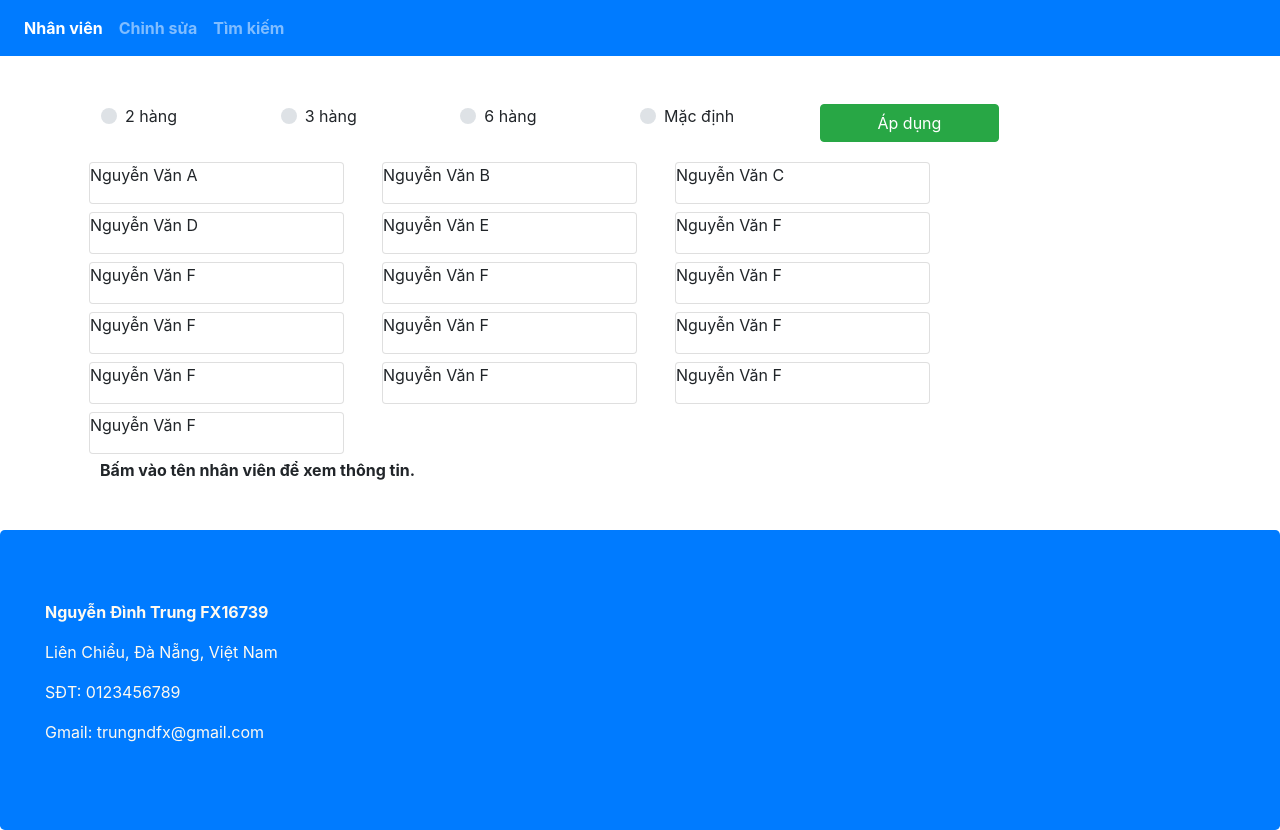
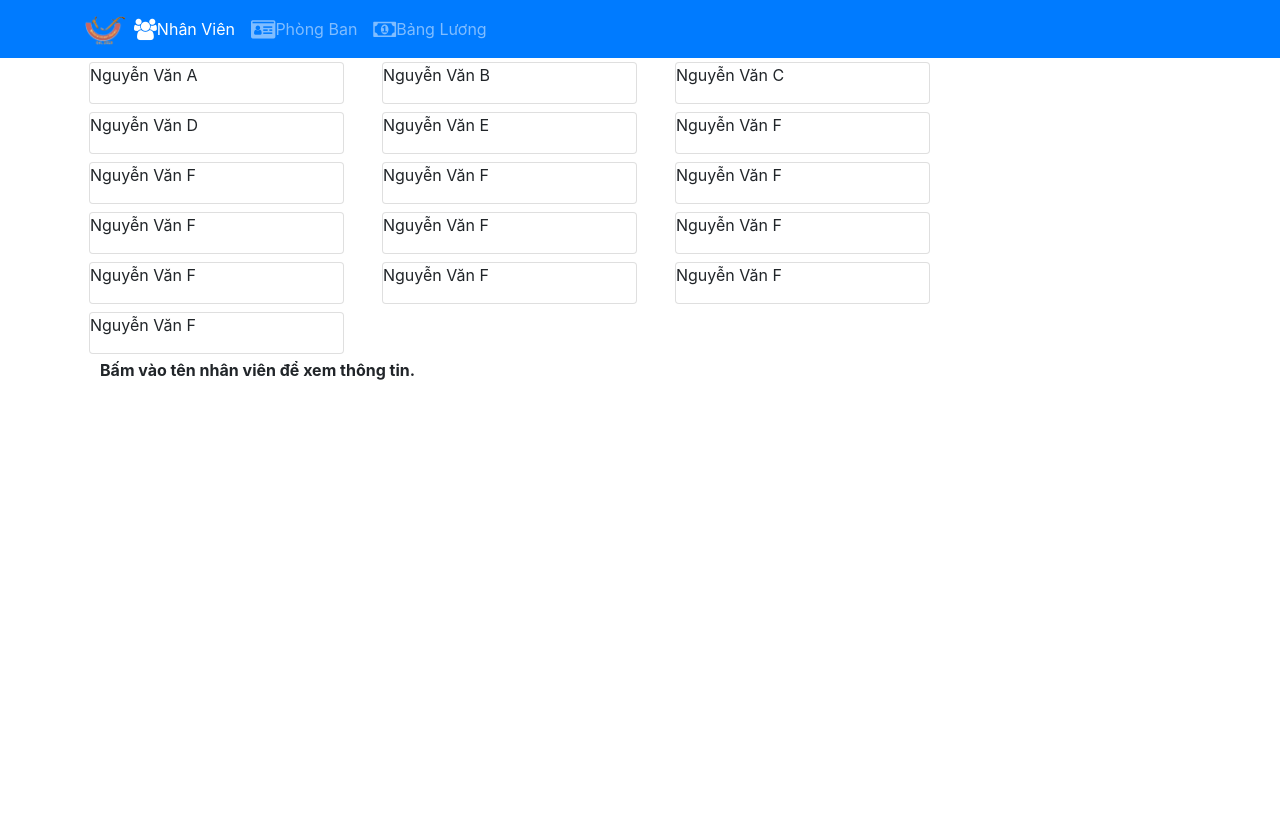
Before and after one commit to dtrungqt/RJS101x_ASM, a React (Create React App) app: page /home in a window 1280 px wide. After the commit the page ends 800 px from the top, so only its background shows below. Built offline with nearby package versions, Linux system fonts and the light colour scheme.

Commit message:
2nd add Header Component

```diff
--- a/src/App.css
+++ b/src/App.css
@@ -28,9 +28,9 @@ address {
   color: #0f0f0f;
 }
 
-.navbar-dark {
+/* .navbar-dark {
   background-color: #512da8;
-}
+} */
 .page-enter {
   opacity: 0.01;
   transform: translateX(-100%);
--- a/src/App.js
+++ b/src/App.js
@@ -1,7 +1,9 @@
 import React, { Component } from "react";
 import "./App.css";
+import Header from "./components/HeaderComponent";
 import StaffList from "./components/StaffListComponent";
 import { STAFFS } from "./shared/staffs";
+import { BrowserRouter } from "react-router-dom";
 
 class App extends Component {
   constructor(props) {
@@ -15,113 +17,20 @@ class App extends Component {
 
   render() {
     return (
-      <div>
-        {/* Navbar  */}
-        <nav className="navbar navbar-expand-sm bg-primary navbar-dark mb-5">
-          <ul className="navbar-nav">
-            <li className="nav-item active">
-              <a className="nav-link font-weight-bold" href="/">
-                Nhân viên
-              </a>
-            </li>
-            <li className="nav-item">
-              <a className="nav-link font-weight-bold" href="/">
-                Chỉnh sửa
-              </a>
-            </li>
-            <li className="nav-item">
-              <a className="nav-link font-weight-bold" href="/">
-                Tìm kiếm
-              </a>
-            </li>
-          </ul>
-        </nav>
+      <BrowserRouter>
+        <div>
+          {/* Navbar  */}
+          <Header />
 
-        {/* Chọn chế độ hiển thị  */}
-        <div className="container">
-          <div className="form-group row m-3">
-            <div className="custom-control custom-radio col-sm-2">
-              <input
-                type="radio"
-                className="custom-control-input"
-                id="two-col"
-                name="view-option"
-              />
-              <label className="custom-control-label" htmlFor="two-col">
-                2 hàng
-              </label>
-            </div>
-            <div className="custom-control custom-radio col-sm-2">
-              <input
-                type="radio"
-                className="custom-control-input"
-                id="three-col"
-                name="view-option"
-              />
-              <label className="custom-control-label" htmlFor="three-col">
-                3 hàng
-              </label>
-            </div>
-            <div className="custom-control custom-radio col-sm-2">
-              <input
-                type="radio"
-                className="custom-control-input"
-                id="six-col"
-                name="view-option"
-              />
-              <label className="custom-control-label" htmlFor="six-col">
-                6 hàng
-              </label>
-            </div>
-            <div className="custom-control custom-radio col-sm-2">
-              <input
-                type="radio"
-                className="custom-control-input"
-                id="default-col"
-                name="view-option"
-              />
-              <label className="custom-control-label" htmlFor="default-col">
-                Mặc định
-              </label>
-            </div>
-            <button
-              type="button"
-              className="btn btn-success col-sm-2"
-              id="submit-btn"
-              onClick={() => {
-                if (document.getElementById("two-col").checked) {
-                  this.setState({ viewMode: "two" });
-                } else if (document.getElementById("three-col").checked) {
-                  this.setState({ viewMode: "three" });
-                } else if (document.getElementById("six-col").checked) {
-                  this.setState({ viewMode: "six" });
-                } else if (document.getElementById("default-col").checked) {
-                  this.setState({ viewMode: "default" });
-                }
-              }}
-            >
-              Áp dụng
-            </button>
-          </div>
+          {/* Hiển thị danh sách nhân viên  */}
+          <StaffList
+            staffs={this.state.staffs}
+            viewMode={this.state.viewMode}
+          />
+
+          {/* FOOTER  */}
         </div>
-
-        {/* Hiển thị danh sách nhân viên  */}
-        <StaffList staffs={this.state.staffs} viewMode={this.state.viewMode} />
-
-        {/* FOOTER  */}
-        <footer>
-          <div className="jumbotron bg-primary mt-5">
-            <div className="col-12">
-              <p>
-                <strong>Nguyễn Đình Trung FX16739</strong>
-              </p>
-              <p>Liên Chiểu, Đà Nẵng, Việt Nam</p>
-              <p>SĐT: 0123456789</p>
-              <p>Gmail: trungndfx@gmail.com</p>
-            </div>
-          </div>
-        </footer>
-      </div>
+      </BrowserRouter>
     );
   }
 }
--- /dev/null
+++ b/src/components/HeaderComponent.js
@@ -0,0 +1,84 @@
+import React, { Component } from "react";
+import {
+  Navbar,
+  NavbarBrand,
+  Nav,
+  NavbarToggler,
+  Collapse,
+  NavItem,
+  Jumbotron,
+} from "reactstrap";
+import { NavLink } from "react-router-dom";
+
+class Header extends Component {
+  constructor(props) {
+    super(props);
+    this.state = {
+      isNavOpen: false,
+    };
+
+    //Khai báo hàm toggleNav thành 1 state tên toggleNav bằng cách sử dụng bind
+    this.toggleNav = this.toggleNav.bind(this);
+  }
+
+  toggleNav() {
+    this.setState({ isNavOpen: !this.state.isNavOpen });
+  }
+
+  render() {
+    return (
+      <React.Fragment>
+        <Navbar className="bg-primary navbar-dark" expand="md">
+          {/* Thuộc tính expand chỉ định Navbar sẽ được hiển thị ở dạng đầy đủ chỉ
+          cho kích thước màn hình được cấu hình - ở đây là md - màn hình trung
+          bình trở lên */}
+          <div className="container">
+            {/* Tạo một button để bật/tắt Collapse  */}
+            {/* nút này sẽ chỉ được hiển thị trên kích thước màn hình cực nhỏ đến
+            nhỏ, đối với kích thước màn hình trung bình trở lên, nút này sẽ được
+            ẩn */}
+            {/* Lưu ý: trong onClick, thay vì dùng hàm mũi tên để gọi toggleNav method, ta có thể chuyển hàm toggleNav thành 1state bằng cách sử dụng bind, rồi gọi nó như 1 state. Điều này chỉ hoạt động với hàm ko truyền vào tham số */}
+            <NavbarToggler onClick={this.toggleNav} />
+
+            <NavbarBrand className="mr-auto" href="/">
+              <img
+                src="assets/images/logo.png"
+                height="30"
+                width="41"
+                alt="Restaurant"
+              />
+            </NavbarBrand>
+            {/* Phần được thu gọn khi màn hình từ nhỏ trở xuống  */}
+            <Collapse isOpen={this.state.isNavOpen} navbar>
+              {/* Nếu state.isOpen là false thì mọi thứ trong Collapse sẽ bị ẩn, nếu true thì hiển thị. Ta chuyển đội trạng thái này bằng cách click vào Toggle Button  */}
+              <Nav navbar>
+                <NavItem>
+                  <NavLink className="nav-link" to="/home">
+                    <span className="fa fa-users fa-lg"></span>Nhân Viên
+                  </NavLink>
+                </NavItem>
+              </Nav>
+
+              <Nav navbar>
+                <NavItem>
+                  <NavLink className="nav-link" to="/department">
+                    <span className="fa fa-id-card fa-lg"></span>Phòng Ban
+                  </NavLink>
+                </NavItem>
+              </Nav>
+
+              <Nav navbar>
+                <NavItem>
+                  <NavLink className="nav-link" to="/salary">
+                    <span className="fa fa-money fa-lg"></span>Bảng Lương
+                  </NavLink>
+                </NavItem>
+              </Nav>
+            </Collapse>
+          </div>
+        </Navbar>
+      </React.Fragment>
+    );
+  }
+}
+export default Header;
```
Also changed, not shown: src/components/FooterComponent.js (added).
